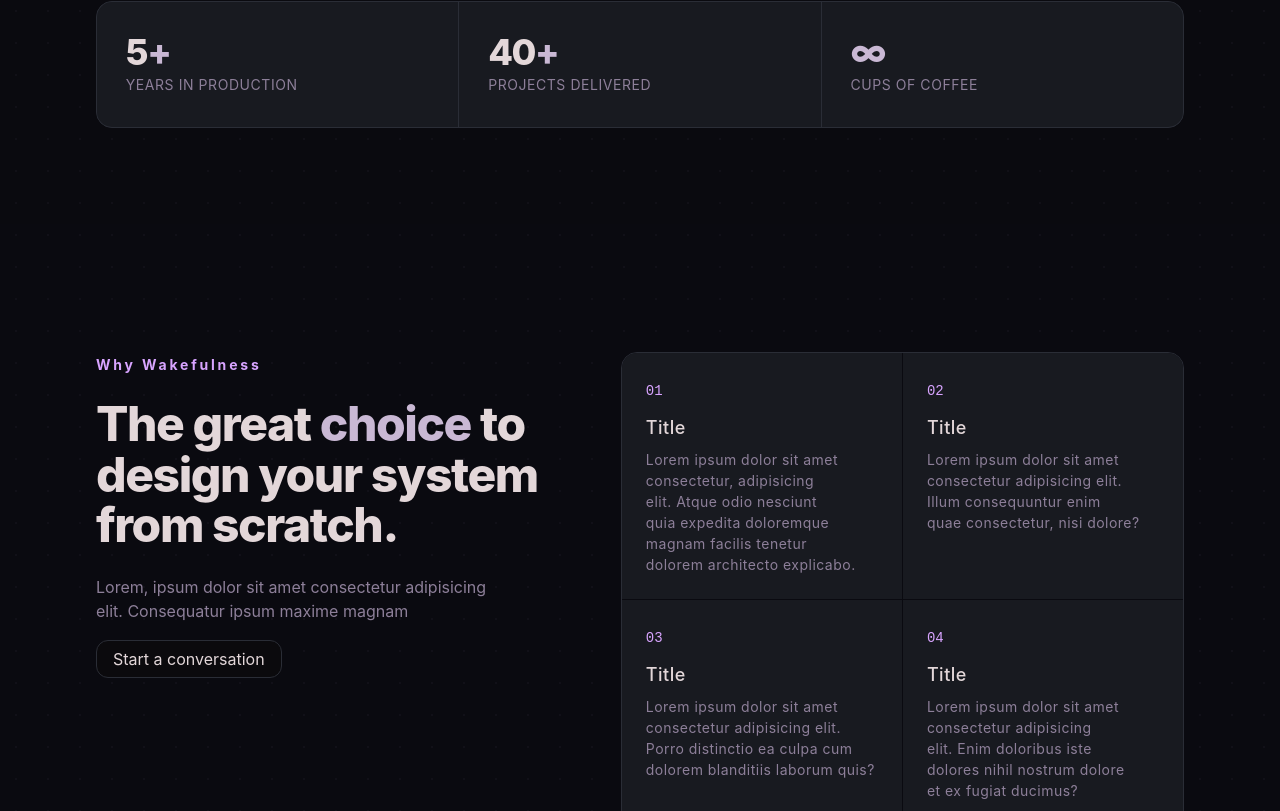
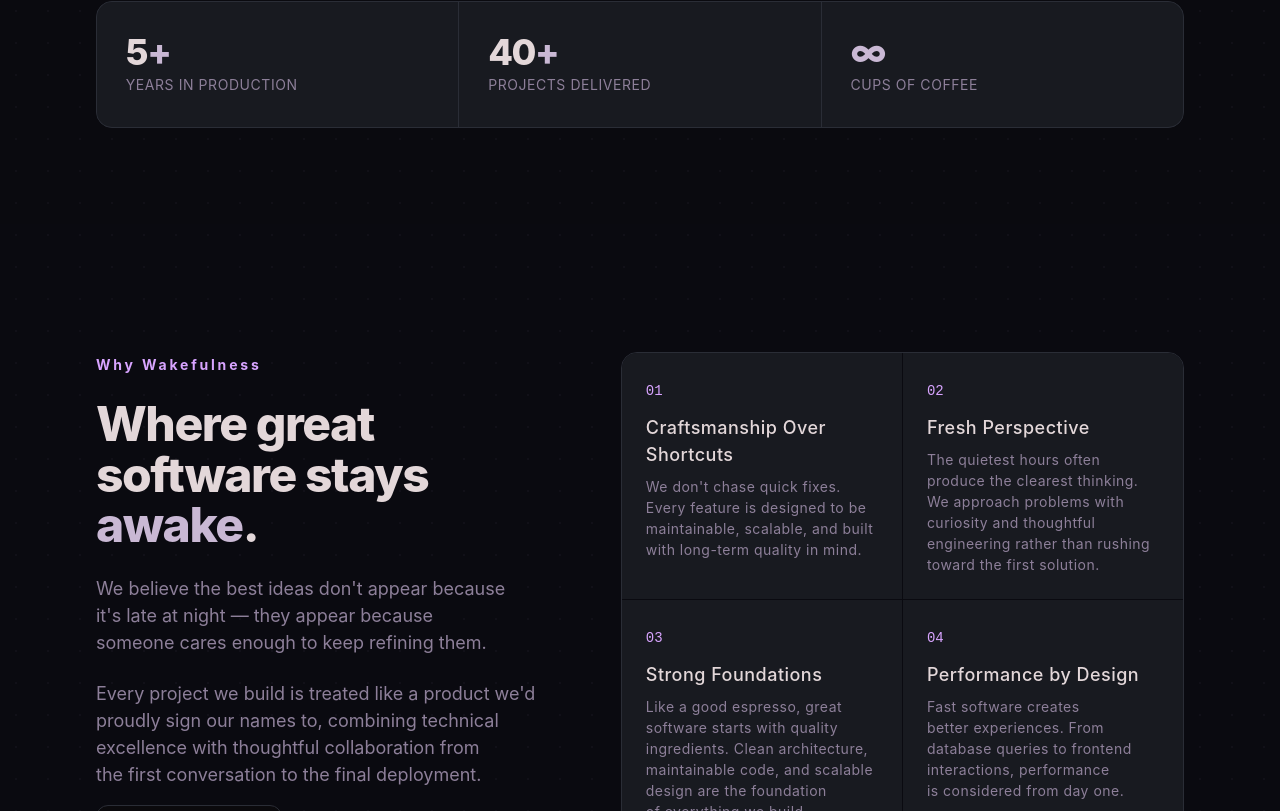
Before and after one commit to wakefulness-soft/wakefulnessSoft, a React (Vite) app: page / in a window 1280 px wide. Shown: the part 1989-2800 px from the top of the page. Built offline with nearby package versions, Linux system fonts and the light colour scheme.

Commit message:
Correctios over why section

```diff
--- a/src/components/WhySection/WhySection.module.css
+++ b/src/components/WhySection/WhySection.module.css
@@ -50,7 +50,7 @@
     margin-bottom: 1.5rem;
     text-wrap: balance;
     letter-spacing: 1.625;
-    font-size: var(--text-base);
+    font-size: var(--text-lg);
 }
 
 .contactLink {
--- a/src/components/WhySection/WhySection.tsx
+++ b/src/components/WhySection/WhySection.tsx
@@ -9,35 +9,68 @@ interface IPillar {
 const PILLARS: IPillar[] = [
   {
     displayId: '01',
-    title: 'Title',
-    content: 'Lorem ipsum dolor sit amet consectetur, adipisicing elit. Atque odio nesciunt quia expedita doloremque magnam facilis tenetur dolorem architecto explicabo.'
+    title: 'Craftsmanship Over Shortcuts',
+    content: "We don't chase quick fixes. Every feature is designed to be maintainable, scalable, and built with long-term quality in mind."
   },
   {
     displayId: '02',
-    title: 'Title',
-    content: 'Lorem ipsum dolor sit amet consectetur adipisicing elit. Illum consequuntur enim quae consectetur, nisi dolore?'
+    title: 'Fresh Perspective',
+    content: "The quietest hours often produce the clearest thinking. We approach problems with curiosity and thoughtful engineering rather than rushing toward the first solution."
   },
   {
     displayId: '03',
-    title: 'Title',
-    content: 'Lorem ipsum dolor sit amet consectetur adipisicing elit. Porro distinctio ea culpa cum dolorem blanditiis laborum quis?'
+    title: 'Strong Foundations',
+    content: "Like a good espresso, great software starts with quality ingredients. Clean architecture, maintainable code, and scalable design are the foundation of everything we build."
   },
   {
     displayId: '04',
-    title: 'Title',
-    content: 'Lorem ipsum dolor sit amet consectetur adipisicing elit. Enim doloribus iste dolores nihil nostrum dolore et ex fugiat ducimus?'
+    title: 'Performance by Design',
+    content: "Fast software creates better experiences. From database queries to frontend interactions, performance is considered from day one."
   },
   {
     displayId: '05',
-    title: 'Title',
-    content: 'Lorem ipsum dolor sit amet consectetur adipisicing elit. Reprehenderit minus alias aut vel recusandae.'
+    title: 'Quality in Every Commit',
+    content: "Every release reflects our standards. We test, review, refine, and polish because details matter."
   },
   {
     displayId: '06',
-    title: 'Title',
-    content: 'Lorem ipsum dolor sit amet consectetur adipisicing elit. Delectus vel facere sed perferendis mollitia aliquam nostrum!'
+    title: 'Reliable Delivery',
+    content: "Ideas only matter when they become reality. We focus on predictable execution, consistent progress, and delivering software you can confidently rely on."
   },
-]
+];
+
+const PILLARS2: IPillar[] = [
+  {
+    displayId: '01',
+    title: 'Craftsmanship Over Shortcuts',
+    content: 'We build clean, maintainable software designed to last—not just quick fixes.'
+  },
+  {
+    displayId: '02',
+    title: 'Fresh Perspective',
+    content: 'We solve problems with curiosity, thoughtful engineering, and a fresh point of view.'
+  },
+  {
+    displayId: '03',
+    title: 'Strong Foundations',
+    content: 'Clean architecture and scalable design are the foundation of every solution we build.'
+  },
+  {
+    displayId: '04',
+    title: 'Performance by Design',
+    content: 'Performance is built in from day one, creating fast and reliable user experiences.'
+  },
+  {
+    displayId: '05',
+    title: 'Quality in Every Commit',
+    content: 'Every release is carefully reviewed, refined, and polished to meet our standards.'
+  },
+  {
+    displayId: '06',
+    title: 'Reliable Delivery',
+    content: 'We deliver predictable progress with software your business can depend on.'
+  },
+];
 
 export const WhySection = () => {
   return (
@@ -45,35 +78,27 @@ export const WhySection = () => {
       id="why"
       className={s.section}
     >
-      {/* <div className="mx-auto max-w-6xl px-4 sm:px-6"> */}
       <div className={s.container}>
-        {/* <div className="grid gap-12 lg:grid-cols-[0.9fr_1.1fr] lg:gap-16"> */}
         <div className={s.content}>
-          {/* <div className="lg:sticky lg:top-28 lg:self-start"> */}
           <div className={s.hero}>
-            {/* <span className="text-sm font-medium text-accent"> */}
             <span className={s.eyebrow}>
               Why Wakefulness
             </span>
-            {/* <h2 className="mt-2 mb-6 text-balance text-3xl text-snow font-semibold tracking-tight sm:text-4xl lg:text-5xl"> */}
             <h2 className={s.headline}>
-              The great <em>choice</em> to design your system from scratch.
+              Where great software stays <em>awake</em>.
             </h2>
-            <p className={s.body}>Lorem, ipsum dolor sit amet consectetur adipisicing elit. Consequatur ipsum maxime magnam</p>
+            <p className={s.body}>We believe the best ideas don't appear because it's late at night — they appear because someone cares enough to keep refining them.</p>
+            <p className={s.body}>Every project we build is treated like a product we'd proudly sign our names to, combining technical excellence with thoughtful collaboration from the first conversation to the final deployment.</p>
             <a
               href="#contact"
-              // className="text-balance border border-border text-snow px-4 py-2 rounded-xl transition-colors hover:bg-hover"
               className={s.contactLink}
             >
               Start a conversation
             </a>
           </div>
-          {/* TODO: Add responsive design */}
-          {/* <div className="grid overflow-hidden border-2 border-border rounded-2xl gap-px sm:grid-cols-2"> */}
           <div className={s.pillarsContainer}>
             {
               PILLARS.map((item, idx) => (
-                // <div key={idx} className="h-full p-6 bg-secondary font-normal transition-colors hover:bg-hover2">
                 <div key={idx} className={s.pillarItem}>
                   <span className={s.pillarNumber}>{item.displayId}</span>
                   <h3 className={s.pillarTitle}>{item.title}</h3>
```
